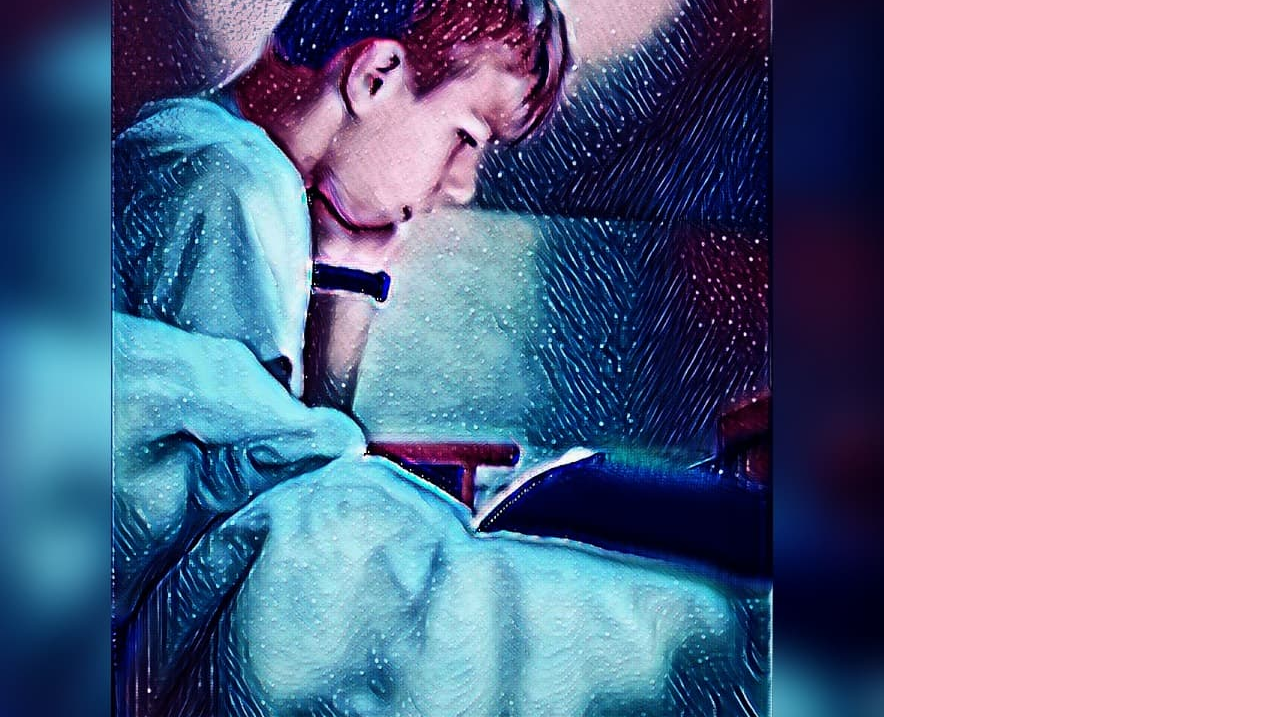
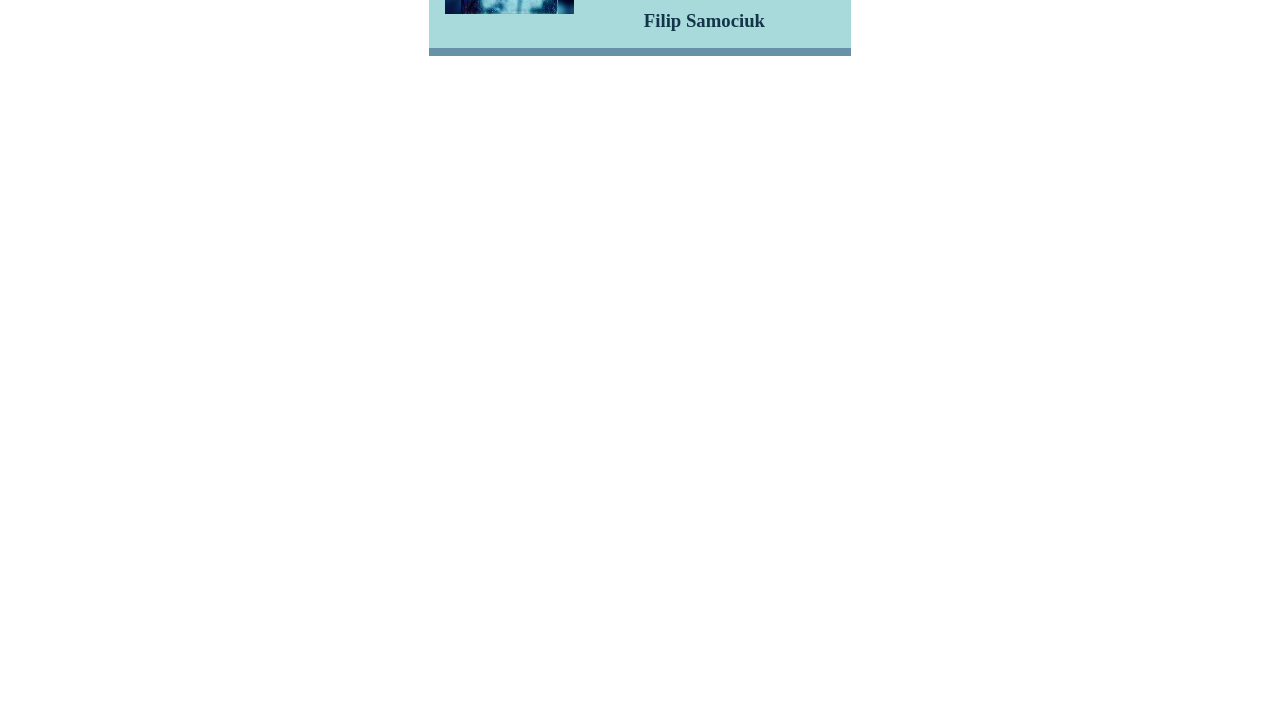
Before and after one commit to filipsam-my-github/scrimba-private-my-home-town, a plain HTML site: page index.html in a window 1280 px wide. Shown: the part 683-1400 px from the top of the page. After the commit the page ends 800 px from the top, so only its background shows below. Drawn offline with Linux system fonts and the light colour scheme.

Commit message:
added footer styles (personal card)

```diff
--- a/styles/styles.css
+++ b/styles/styles.css
@@ -63,9 +63,9 @@ main h2 {
 }
 
 footer {
-  background-color: pink;
+  background-color: var(--clr-bg-white);
   display: block;
-  min-height: 33vh;
+  min-height: 30vh;
   min-width: 100vw;
 }
 
@@ -83,3 +83,27 @@ footer {
   height: min(12vw, 12vh);
   border-radius: 50%;
 }
+
+.personal-card {
+  margin: 1rem auto 0 auto;
+  display: flex;
+  flex-direction: row;
+  width: 33%;
+  padding: 1rem;
+  border-top-left-radius: 10px;
+  border-top-right-radius: 10px;
+
+  background-color: var(--clr-bg-cyan);
+  border-bottom: 0.5rem solid var(--clr-border-blue);
+
+  text-align: center;
+}
+
+.personal-card p {
+  margin: 5% 20%;
+}
+
+.personal-card img {
+  width: 33%;
+  height: 80%;
+}
```
